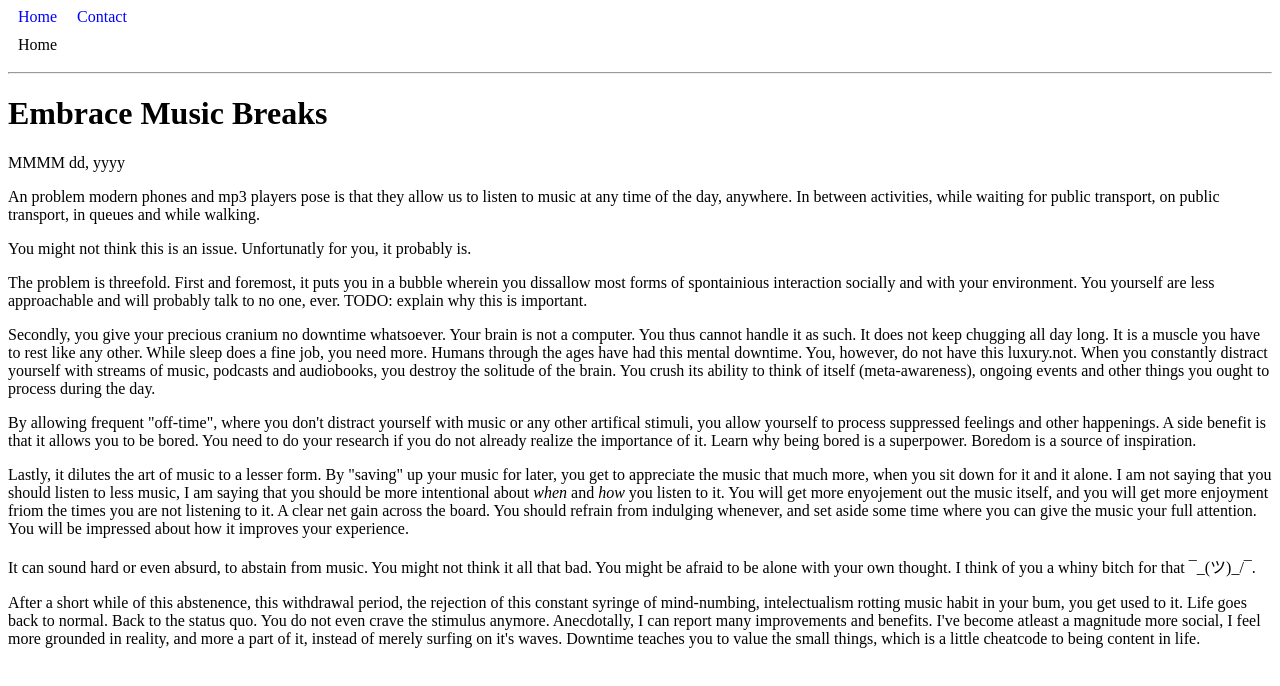
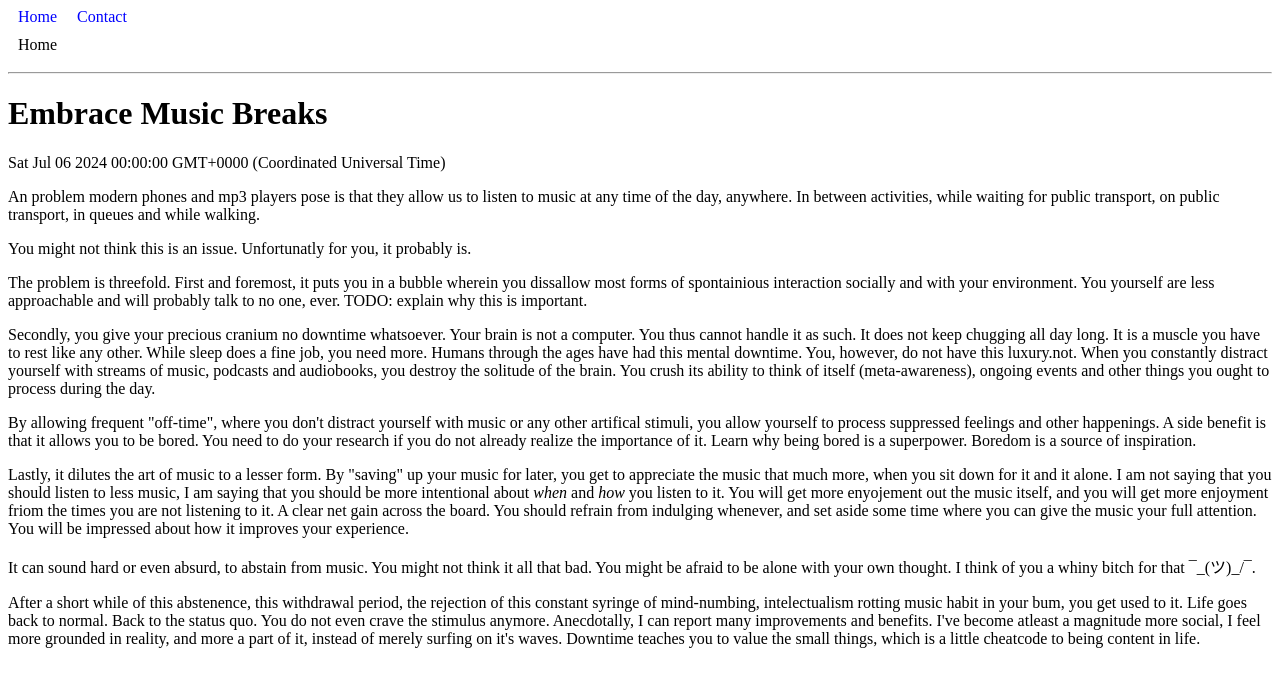
Before and after one commit to Kaya-Sem/blog, an Eleventy site: page posts/music_breaks.md in a window 1280 px wide. Built offline with nearby package versions, Linux system fonts and the light colour scheme; Eleventy itself is replaced by a stand-in of ours; files that its build step writes are made by us from their sources.

Commit message:
pupdates

```diff
--- a/_includes/layout.html
+++ b/_includes/layout.html
@@ -19,9 +19,10 @@
       <div class="horizontal-scroll">
       <a href="/">Home</a>
       </div>
+
       <hr />
       <h1>{{ title }}</h1>
-      <p>{{ date | date("MMMM dd, yyyy") }}</p>
+      <p>{{ date }}</p>
     </header>
     <main>{{ content }}</main>
   </body>
```
